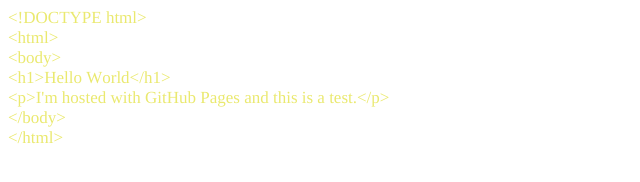
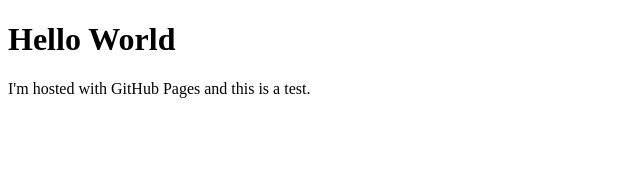
Before and after one commit to notanotheraustin/notanotheraustin.github.io, a plain HTML site: page index.html in a window 1280 px wide. Shown: the whole page, without its empty margins (0-640 px from the left). Drawn offline with Linux system fonts and the light colour scheme.

Commit message:
Update index.html

```diff
--- a/index.html
+++ b/index.html
@@ -1,23 +1,7 @@
-<!DOCTYPE html PUBLIC "-//W3C//DTD HTML 4.01//EN" "http://www.w3.org/TR/html4/strict.dtd">
+<!DOCTYPE html>
 <html>
-<head>
-  <meta http-equiv="Content-Type" content="text/html; charset=utf-8">
-  <meta http-equiv="Content-Style-Type" content="text/css">
-  <title></title>
-  <meta name="Generator" content="Cocoa HTML Writer">
-  <meta name="CocoaVersion" content="2575.4">
-  <style type="text/css">
-    p.p1 {margin: 0.0px 0.0px 0.0px 0.0px; font: 17.0px Times; color: #eae96f; -webkit-text-stroke: #eae96f}
-    span.s1 {font-kerning: none}
-  </style>
-</head>
 <body>
-<p class="p1"><span class="s1">&lt;!DOCTYPE html&gt;</span></p>
-<p class="p1"><span class="s1">&lt;html&gt;</span></p>
-<p class="p1"><span class="s1">&lt;body&gt;</span></p>
-<p class="p1"><span class="s1">&lt;h1&gt;Hello World&lt;/h1&gt;</span></p>
-<p class="p1"><span class="s1">&lt;p&gt;I'm hosted with GitHub Pages and this is a test.&lt;/p&gt;</span></p>
-<p class="p1"><span class="s1">&lt;/body&gt;</span></p>
-<p class="p1"><span class="s1">&lt;/html&gt;</span></p>
+<h1>Hello World</h1>
+<p>I'm hosted with GitHub Pages and this is a test.</p>
 </body>
 </html>
```
